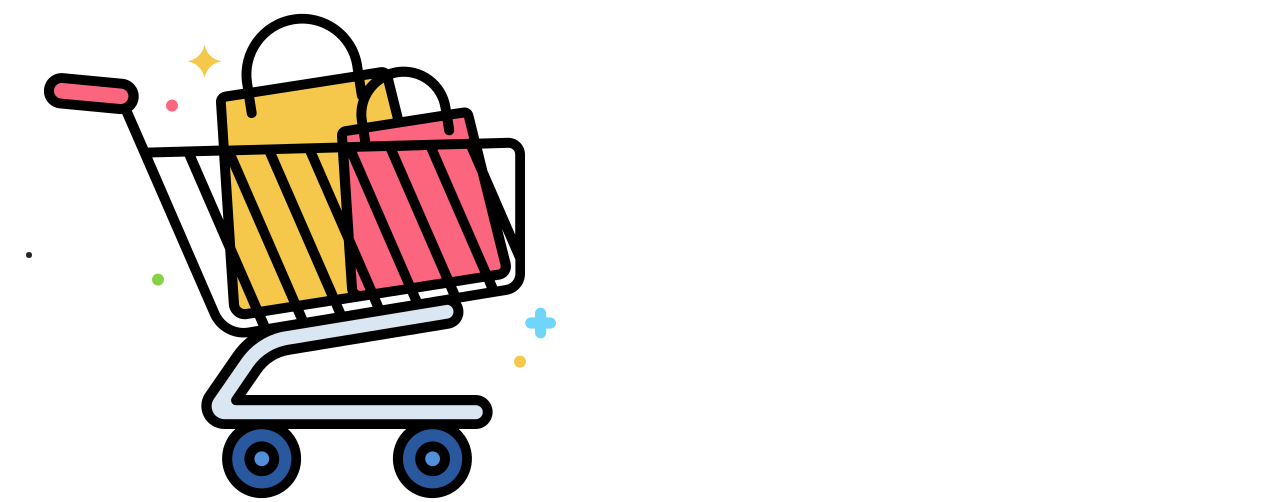
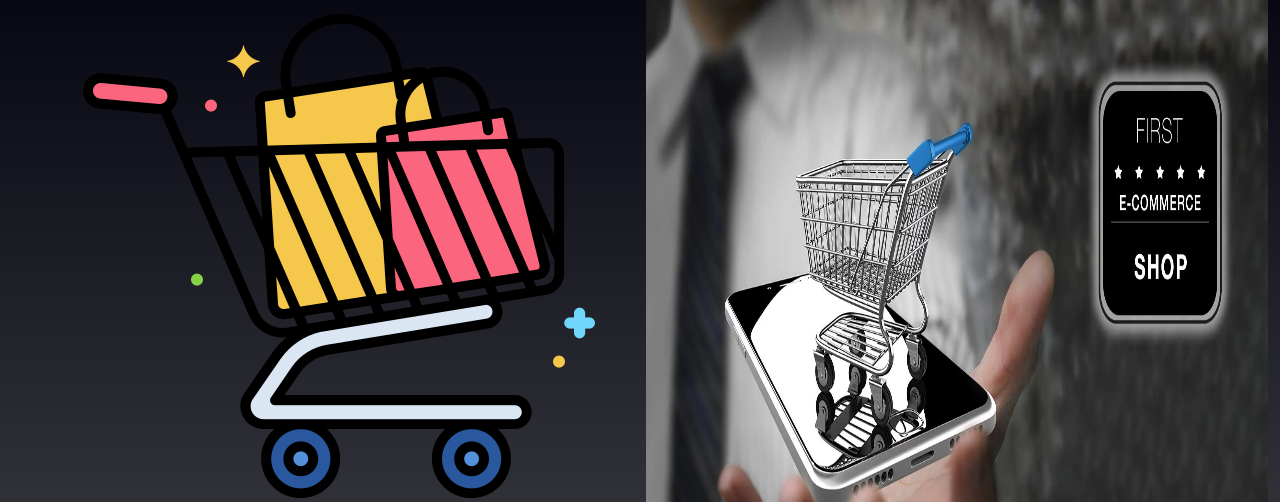
Before and after one commit to EzequieLakodey/Proyect-Lakodey, a website: page index.html in a window 1280 px wide. Shown: the top 502 px of the page. Drawn offline with nearby package versions, Linux system fonts and the light colour scheme; files that its build step writes are made by us from their sources.

Commit message:
mixins done

```diff
--- a/package.json
+++ b/package.json
@@ -1,7 +1,6 @@
 {
   "name": "preentrega2-lakodey",
   "version": "1.0.0",
-  "description": "",
   "main": "index.js",
   "scripts": {
     "test": "echo \"Error: no test specified\" && exit 1"
@@ -15,5 +14,6 @@
   "bugs": {
     "url": "https://github.com/EzequieLakodey/PreEntrega2-Lakodey/issues"
   },
-  "homepage": "https://github.com/EzequieLakodey/PreEntrega2-Lakodey#readme"
+  "homepage": "https://github.com/EzequieLakodey/PreEntrega2-Lakodey#readme",
+  "description": ""
 }
--- a/scss/base/_variable.scss
+++ b/scss/base/_variable.scss
@@ -0,0 +1,13 @@
+/* bg */
+
+$bg-general:linear-gradient(rgb(8, 8, 19), rgb(138, 138, 138));
+
+/* colors */
+
+$colors:
+#fff,
+#000,
+lightgray,
+rgb(8, 8, 19),
+aquamarine,
+navy;
--- a/scss/style.scss
+++ b/scss/style.scss
@@ -1,5 +1,3 @@
-/* index */
-
 @import "components/header";
 
 @import "components/carousel";
@@ -12,14 +10,43 @@
 
 @import "components/footer";
 
-/* login */
-
 @import "components/login";
-
-/* signup */
 
 @import "components/signup";
 
-/* products */
+@import "components/products";
 
-@import "components/products"
+@import "base/variable";
+
+* {
+  box-sizing: border-box;
+  text-decoration: none;
+  list-style: none;
+  padding: 0;
+  margin: 0;
+  font-family: "Lato", sans-serif;
+  line-height: 1.5;
+  text-align: center;
+  color: white;
+  text-shadow: 0 0 2px #000;
+}
+
+body {
+  text-shadow: 0 0 2px #000;
+  background-image: $bg-general;
+}
+
+.grid-container {
+  margin: 0 1%;
+  display: grid;
+  gap: 1vmax;
+  background-image: linear-gradient(rgb(8, 8, 19), rgb(138, 138, 138));
+  grid-template-columns: repeat(2, 1fr);
+  grid-auto-rows: auto;
+  grid-template-areas:
+    "nav nav"
+    "image1 image2"
+    "article aside "
+    "contact contact"
+    "footer footer";
+}
```
Also changed, not shown: css/style.css, 2 other files.
